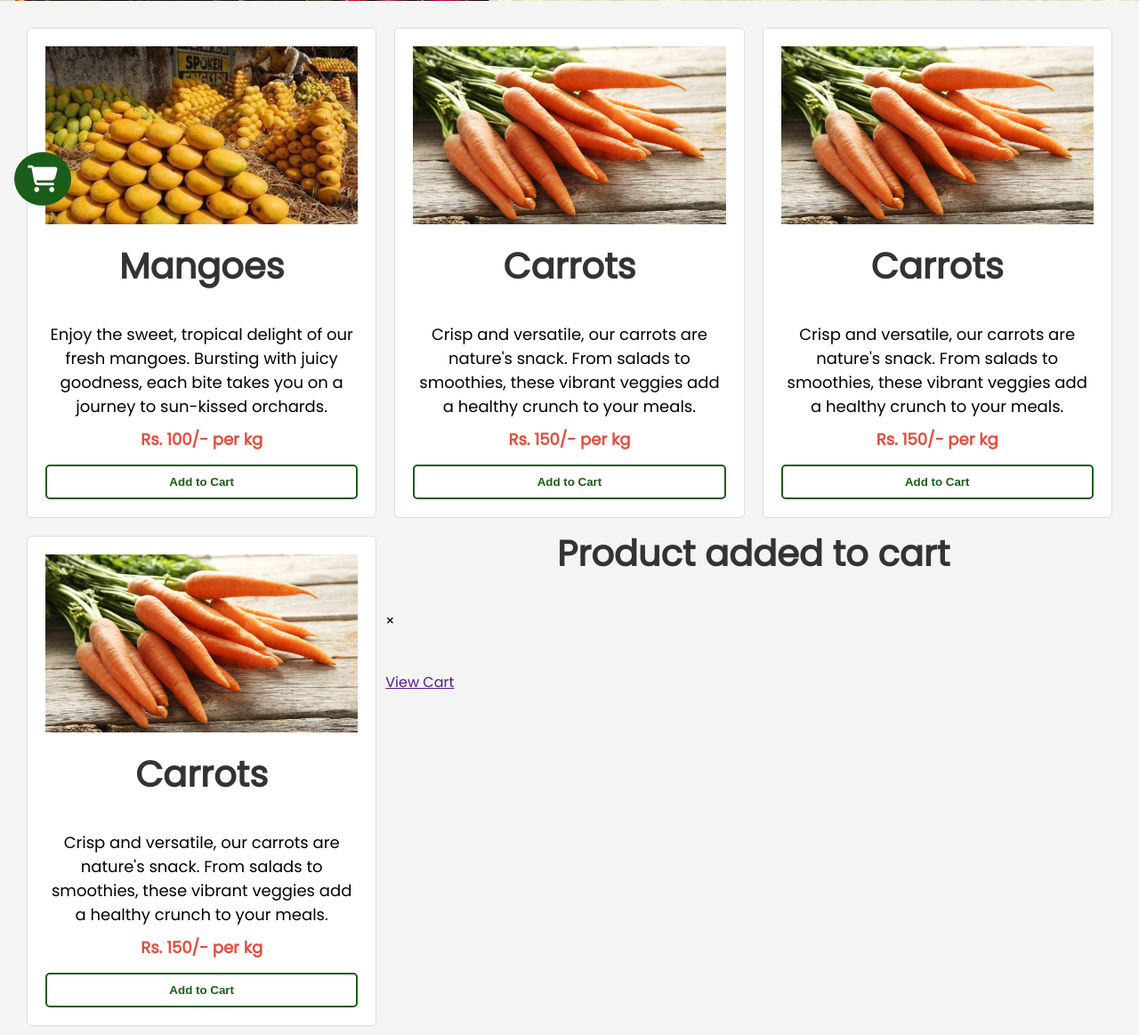
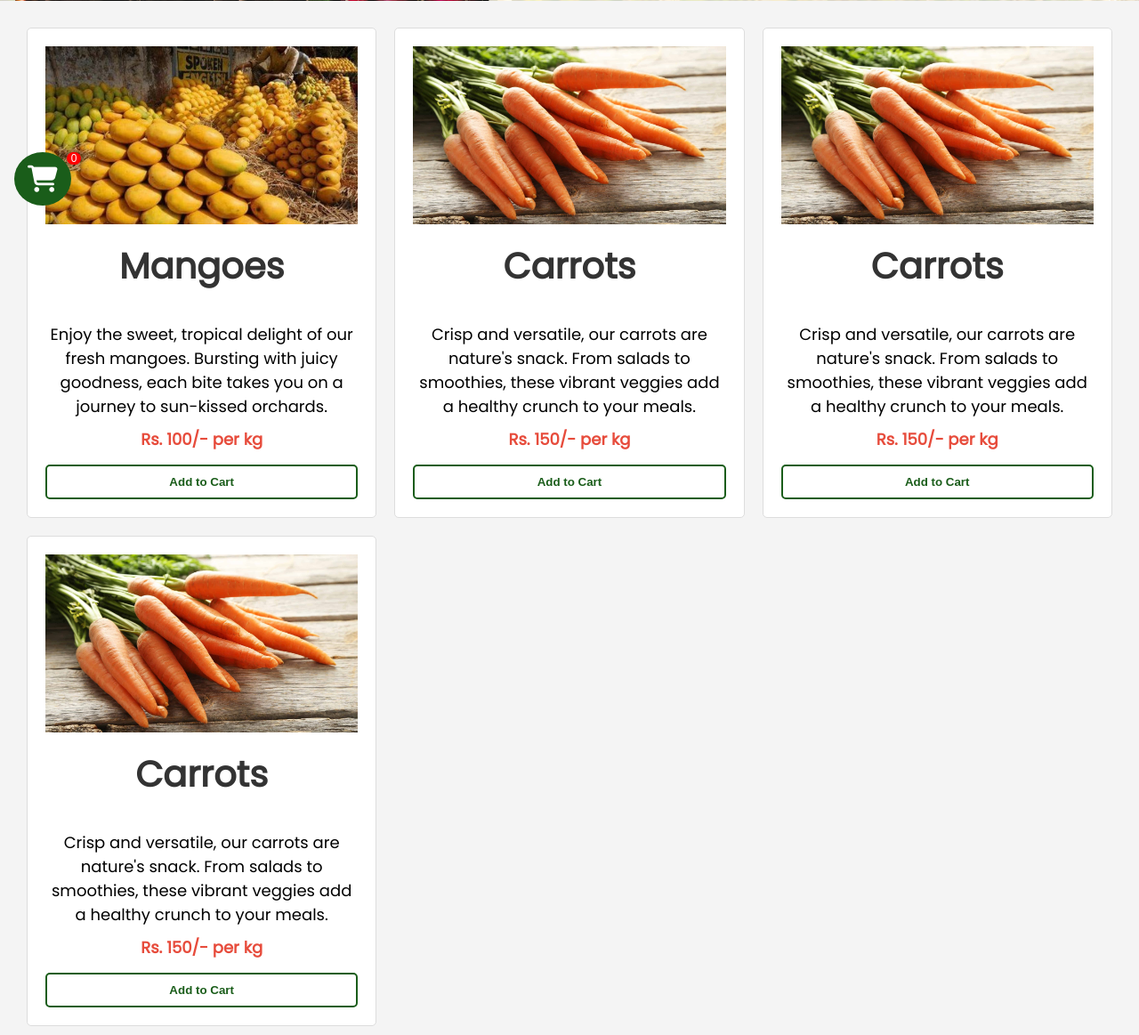
Before and after one commit to zahabiyam/fyp24, a Flask app: page /products in a window 1280 px wide. Shown: the part 558-1721 px from the top of the page at 89% size. Run offline with Flask 3, Linux system fonts and the light colour scheme; some libraries are stand-ins or nearby versions.

Commit message:
feat: made add to cart functional

```diff
--- a/main.py
+++ b/main.py
@@ -106,7 +106,12 @@ def buyer():
 
 @app.route("/checkout", methods=['GET', 'POST'])
 def checkout():
-    return render_template('checkout.html')
+    if request.method != 'POST':
+        return render_template('checkout.html')
+
+    data = request.get_json()['data']
+    print(data)
+    return jsonify({"success":True, 'message':'User created successfully'})
 
 if __name__ == '__main__':
     app.run(debug=True)
--- a/static/css/style.css
+++ b/static/css/style.css
@@ -34,6 +34,15 @@ body {
     background-color: #1A5D1A;
     overflow: hidden;
 }
+
+.hide {
+    display: none;
+}
+
+.show {
+    display: block;
+}
+
 .navbar .list{
     margin-left: 134px;
 }
@@ -567,3 +576,59 @@ button.add-to-cart-btn:hover {
 .profile-details button:hover {
     background-color: #155512;
 }
+
+.modal-add-cart {
+    position: fixed;
+    z-index: 1;
+    padding-top: 100px;
+    left: 5%;
+    width: 25%;
+    height: 20%;
+    overflow: auto;
+    bottom: 0px;
+  }
+
+  /* Modal Content */
+  .modal-add-cart-content {
+    background-color: #fefefe;
+    margin: auto;
+    padding: 20px;
+    border: 1px solid #888;
+    width: 80%;
+  }
+
+  /* The Close Button */
+  .modal-close {
+    color: #aaaaaa;
+    float: right;
+    font-size: 28px;
+    font-weight: bold;
+  }
+
+  .modal-close:hover,
+  .modal-close:focus {
+    color: #000;
+    text-decoration: none;
+    cursor: pointer;
+  }
+
+  .badge {
+    padding-left: 9px;
+    padding-right: 9px;
+    -webkit-border-radius: 9px;
+    -moz-border-radius: 9px;
+    border-radius: 9px;
+  }
+
+  .label-warning[href],
+  .badge-warning[href] {
+    background-color: #c67605;
+  }
+  #lblCartCount {
+      font-size: 12px;
+      background: #ff0000;
+      color: #fff;
+      padding: 0 5px;
+      vertical-align: top;
+      margin-left: -10px;
+  }
--- a/static/js/script.js
+++ b/static/js/script.js
@@ -1,35 +1,43 @@
 let baseUrl = new URL(window.location.href);
 baseUrl = `${baseUrl.protocol}//${baseUrl.hostname}:${baseUrl.port}`;
 let cart_count = 0;
-
-$(document).ready(function() {
-    var products = $("#products");
-    var productData = [
+let productData = [
     {
+        "id": 1,
         "url": "../static/images/mangoes.jpg",
         "product-title": "Mangoes",
         "product-description": "Enjoy the sweet, tropical delight of our fresh mangoes. Bursting with juicy goodness, each bite takes you on a journey to sun-kissed orchards.",
         "product-price": "Rs. 100/- per kg",
+        "quantity": 0
     },
     {
+        "id": 2,
         "url": "../static/images/Carrot.jpg",
         "product-title": "Carrots",
         "product-description": "Crisp and versatile, our carrots are nature's snack. From salads to smoothies, these vibrant veggies add a healthy crunch to your meals.",
         "product-price": "Rs. 150/- per kg",
+        "quantity": 0
     },
     {
+        "id": 3,
         "url": "../static/images/Carrot.jpg",
         "product-title": "Carrots",
         "product-description": "Crisp and versatile, our carrots are nature's snack. From salads to smoothies, these vibrant veggies add a healthy crunch to your meals.",
         "product-price": "Rs. 150/- per kg",
+        "quantity": 0
     },
     {
+        "id": 4,
         "url": "../static/images/Carrot.jpg",
         "product-title": "Carrots",
         "product-description": "Crisp and versatile, our carrots are nature's snack. From salads to smoothies, these vibrant veggies add a healthy crunch to your meals.",
         "product-price": "Rs. 150/- per kg",
+        "quantity": 0
     }
 ];
+
+$(document).ready(function() {
+    var products = $("#products");
     productData.forEach((product) => {
         products.append(
             `<div class="product-card">
@@ -38,6 +46,7 @@ $(document).ready(function() {
                     <p class="product-description">${product["product-description"]}</p>
                     <p class="product-price">${product["product-price"]}</p>
                     <button class="add-to-cart-btn" onclick="add_to_cart(this)" type="button">Add to Cart</button>
+                    <input type="hidden" name="product_id" class="product_id" value="${product['id']}">
             </div>`
         );
     });
@@ -47,9 +56,78 @@ $(document).ready(function() {
 });
 
 function add_to_cart(obj) {
-    console.log(obj.parentElement.querySelector(".product-title").textContent);
-    console.log(obj.parentElement.querySelector(".product-price").textContent);
+    var product_id = obj.parentElement.querySelector(".product_id").value;
+    var product_title = obj.parentElement.querySelector(".product-title").textContent;
+    var product_price = obj.parentElement.querySelector(".product-price").textContent;
+    var curr_product_quantity = 1;
+    productData.forEach((product) => {
+        if(product.id == product_id) {
+            product.quantity += 1;
+            curr_product_quantity = product.quantity;
         }
+    });
+
+    if(($("#modal_add_cart_content").children().length == 1) || ($("#myModal_add_to_cart #modal_add_cart_content .modal-content[data-id='" + product_id + "']").length == 0) ) {
+        console.log("here");
+        $("#myModal_add_to_cart #modal_add_cart_content").append(
+            `<div class="modal-content" class="product_id_${product_id}" data-id="${product_id}">
+                <div class="modal-header">
+                    <h5 class="modal-title">${product_title}</h5>
+                </div>
+                <div class="modal-body">
+                    <p>${product_price}</p>
+                    <input type="number" name="quantity" class="quantity" value="${curr_product_quantity}">
+                </div>
+                <input type="hidden" name="product_id" class="product_id" value="${product_id}">
+            </div>`
+        );
+    }
+    if ( $("#myModal_add_to_cart #modal_add_cart_content .modal-content[data-id='" + product_id + "']")) {
+        // update current product quantity input field
+        $("#myModal_add_to_cart #modal_add_cart_content .modal-content[data-id='" + product_id + "'] .modal-body .quantity").val(curr_product_quantity);
+    }
+}
+
+$(document).on("click", "#add_to_cart", function() {
+    if ($("#myModal_add_to_cart").hasClass("hide")) {
+        $("#myModal_add_to_cart").removeClass("hide");
+        $("#myModal_add_to_cart").addClass("show");
+    }
+});
+
+$(document).on("click", ".modal-close", function() {
+    if ($("#myModal_add_to_cart").hasClass("show")) {
+        $("#myModal_add_to_cart").removeClass("show");
+        $("#myModal_add_to_cart").addClass("hide");
+    }
+});
+
+
+$(document).on("click", "#checkout", function() {
+    var checkout_data = [];
+    for(let i=0; i<productData.length; i++) {
+        if(productData[i].quantity > 0) {
+            checkout_data.push({
+                "product_id": productData[i].id,
+                "product_title": productData[i]["product-title"],
+                "product_price": productData[i]["product-price"],
+                "product_url": productData[i].url,
+                "quantity": productData[i].quantity
+            });
+        }
+    }
+    console.log({checkout_data});
+    axios({
+        method: "POST",
+        url: baseUrl + "/checkout",
+        data: {
+            "data": checkout_data
+        }
+    }).then((response) => {
+        console.log(response);
+    });
+});
+
 
 document.getElementById('searchInput').addEventListener('keyup', function() {
     const searchTerm = this.value.toLowerCase();
--- a/templates/product.html
+++ b/templates/product.html
@@ -49,30 +49,17 @@
     <div class="productbanner">
     </div>
     <div class="container">
-        <div class="add-to-cart">
-            <button><i class="fa fa-shopping-cart"></i></button>
+        <div class="add-to-cart" id="add_to_cart">
+            <button type="button"><i class="fa fa-shopping-cart"></i><span class='badge badge-warning' id='lblCartCount'>0</span></button>
         </div>
         <div id="products"></div>
-        <div id="add_to_cart_popup">
-            <div class="add_to_cart_popup_content">
-                <div class="add_to_cart_popup_header">
-                    <h2>Product added to cart</h2>
-                    <span class="add_to_cart_popup_close">&times;</span>
-                </div>
-                <div class="add_to_cart_popup_body">
-                    <div class="add_to_cart_popup_body_image">
-                        <img src="" alt="" id="add_to_cart_popup_image">
-                    </div>
-                    <div class="add_to_cart_popup_body_details">
-                        <h3 id="add_to_cart_popup_name"></h3>
-                        <p id="add_to_cart_popup_price"></p>
-                        <p id="add_to_cart_popup_quantity"></p>
-                    </div>
-                </div>
-                <div class="add_to_cart_popup_footer">
-                    <a href="">View Cart</a>
-                </div>
+        <!-- The Modal -->
+        <div id="myModal_add_to_cart" class="modal-add-cart hide">
+            <!-- Modal content -->
+            <div class="modal-add-cart-content" id="modal_add_cart_content">
+                <span class="modal-close">&times;</span>
             </div>
+            <button type="button" class="btn btn-primary" id="checkout">Checkout</button>
         </div>
     </div>
 </body>
```
Lines whose indentation alone changed are shown as unchanged.
